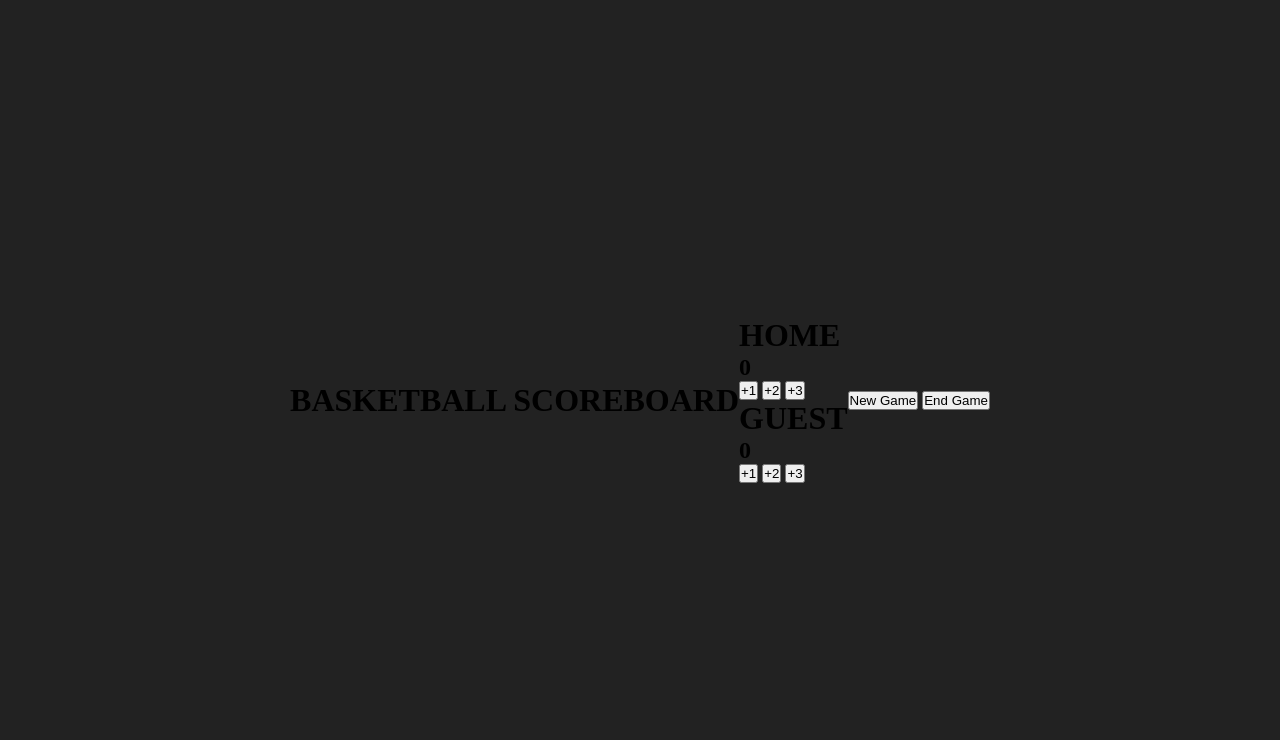
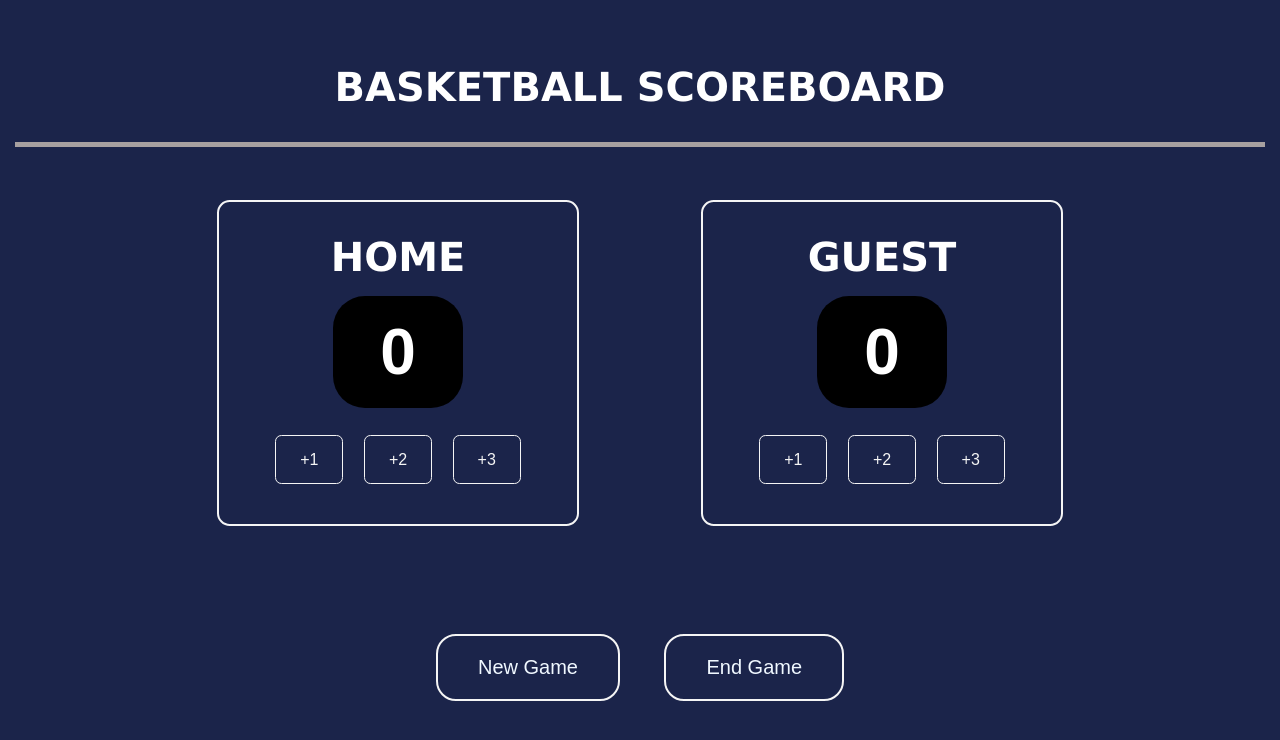
Before and after one commit to Chinmoy-Datta/Basketball-Scorecard, a plain HTML site: page index.html in a window 1280 px wide. Drawn offline with Linux system fonts and the light colour scheme; a web font is replaced by a local one.

Commit message:
Update style.css

```diff
--- a/style.css
+++ b/style.css
@@ -1,71 +1,110 @@
-*{
-    margin: 0;
-    padding: 0;
-    box-sizing: border-box;
+@import url("http://fonts.cdnfonts.com/css/cursed-timer-ulil");
+* {
+  padding: 0;
+  margin: 0;
+  box-sizing: border-box;
 }
 
-body{
-    display: flex;
-    justify-content: center;
-    align-items: center;
-    min-height: 100vh;
-    background: #222;
+body {
+  background-color: #1b244a;
+  font-family: "Cursed Timer ULiL", sans-serif;
+  text-align: center;
+  color: white;
 }
-
-body.on{
-   background: radial-gradient(#555,#111);
+h1 {
+  font-family: Verdana, Geneva, Tahoma, sans-serif;
+  font-size: 40px;
 }
-
-.wire{
-    position: absolute;
-    left: calc(50% - 2px);
-    bottom: 50%;
-    height: 60vh;
-    width: 4px;
-    background: #000;
-    z-index: 1;
+header {
+  /* border: 2px solid white; */
+  max-width: 100%;
+  width: 1250px;
+  margin: 0 auto;
+  margin-top: 2em;
+  border-bottom: 5px solid rgb(167, 160, 160);
+  padding: 2em;
 }
-
-.bulb{
-    position: relative;
-    width: 80px;
-    height: 80px;
-    background: transparent;
-    z-index: 2;
+.container {
+  max-width: 100%;
+  width: 1000px;
+  /* border: 2px solid white; */
+  margin: 0 auto;
+  display: flex;
+  margin-top: 0.3em;
+  justify-content: space-around;
+  padding: 1em;
 }
-
-.bulb i {
-    font-size: 4rem;
-    color: #444;
-    position: absolute;
-    top: 50%;
-    left: 50%;
-    transform: translate(-50%,-50%) rotate(180deg);
+.home,
+.guest {
+  border: 2px solid whitesmoke;
+  border-radius: 0.8em;
+  padding: 2em 3em;
+  font-weight: bold;
+  margin-top: 2em;
 }
-
-.switch{
-    position: absolute;
-    top: 60px;
-    right: 100px;
-    width: 40px;
-    height: 40px;
-    background: #ccc;
-    border-radius: 50%;
-    display: flex;
-    justify-content: center;
-    align-items: center;
-    box-shadow: gray 0px 10px 15px -5px;
-    cursor: pointer;
+h2 {
+  font-size: 4rem;
 }
-
-.switch i{
-    font-size: 1.5rem;
+.home-score,
+.guest-score {
+  width: 50%;
+  max-width: 200px;
+  margin: 0 auto;
+  margin-top: 1em;
+  margin-bottom: 1em;
+  padding: 0;
 }
-
-.on .bulb i {
-    color: #ffd700;
+.score {
+  background-color: black;
+  padding: 0.3em 0;
+  border-radius: 0.5em;
 }
-
-.on .switch{
-    background: #4caf50;
+.btn-score {
+  cursor: pointer;
+  margin: 8px;
+  margin-top: 0.7em;
+  padding: 0.9em 1.5em;
+  background-color: #1b244a;
+  border: 1px solid whitesmoke;
+  border-radius: 0.4em;
+  color: whitesmoke;
+  font-size: 1rem;
 }
+.btns-container {
+  margin-top: 0.4em;
+  padding: 2em;
+}
+.btns {
+  cursor: pointer;
+  padding: 1em 2em;
+  font-size: 20px;
+  margin-left: 20px;
+  margin-right: 20px;
+  border-radius: 20px;
+  border: 2px solid whitesmoke;
+  background-color: #1b244a;
+  color: aliceblue;
+}
+.btn{
+  cursor: pointer;
+  padding: 1em 2em;
+  font-size: 20px;
+  margin-left: 20px;
+  margin-right: 20px;
+  border-radius: 20px;
+  border: 2px solid whitesmoke;
+  background-color: #1b244a;
+  color: aliceblue;
+}
+.mess {
+  margin-top: 2em;
+  font-family: Verdana, Geneva, Tahoma, sans-serif;
+  font-size: 30px;
+  font-weight: bold;
+}
+.winner {
+  background-color: green;
+}
+.draw {
+  background-color: blueviolet;
+}
```
